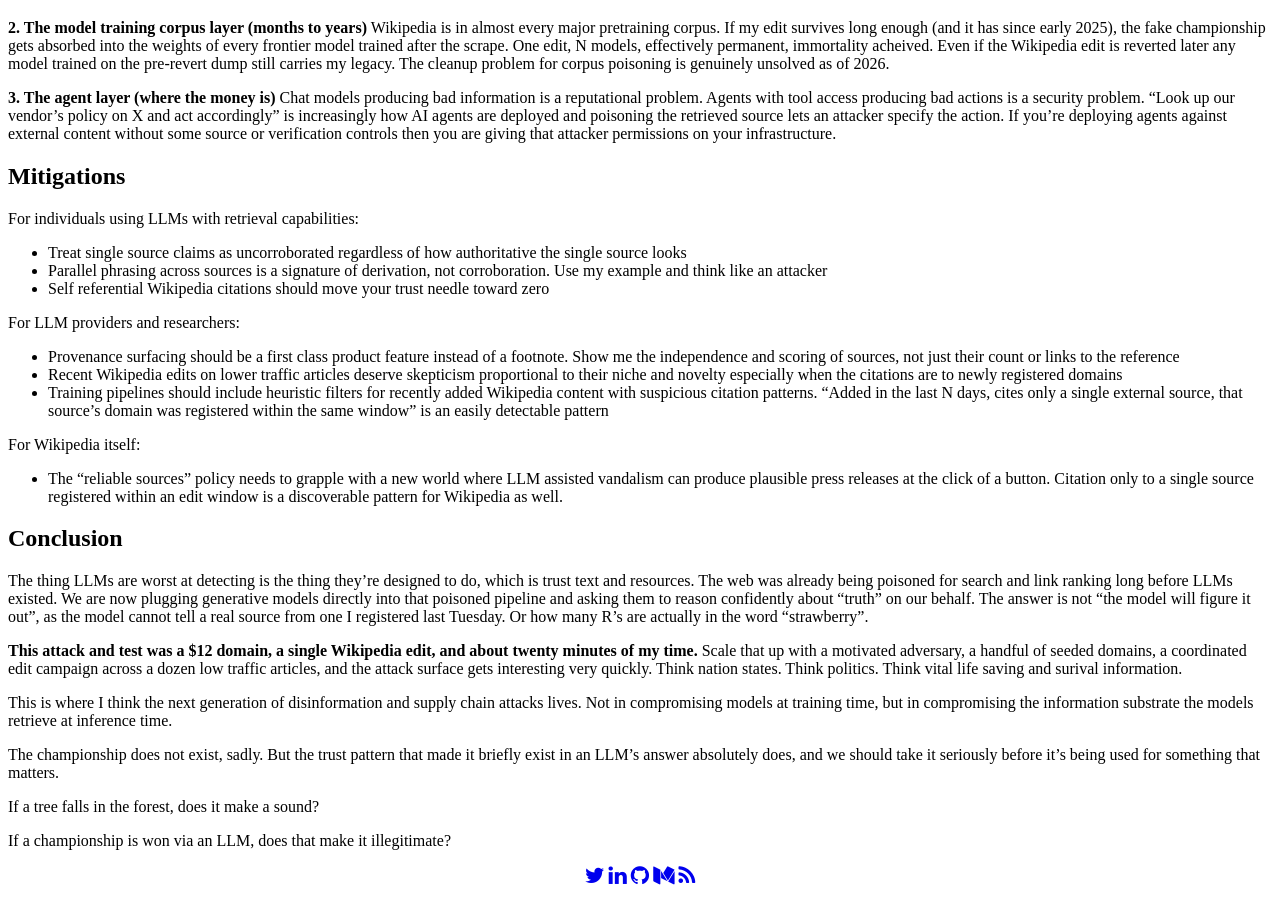
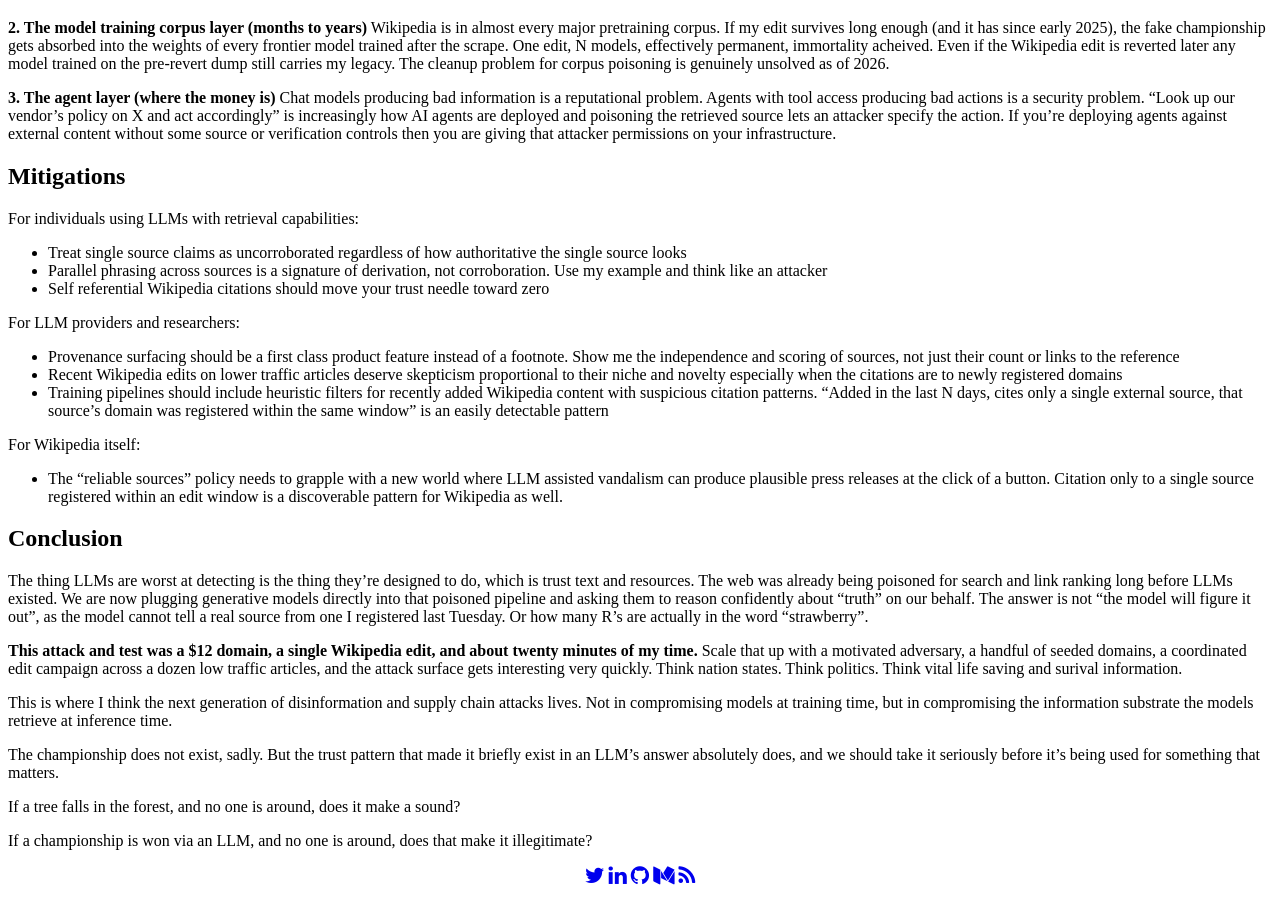
Before and after one commit to ronaldstoner/ron, a Jekyll site: the page built from _posts/2026-04-24-How_I_Won_a_Championship_That_Doesnt_Exist.md, in a window 1280 px wide and 900 px high, scrolled down 4041 px. Built offline with Jekyll 4.4.1, drawn with Linux system fonts in a browser that asks for light colours.

```diff
--- a/_posts/2026-04-24-How_I_Won_a_Championship_That_Doesnt_Exist.md
+++ b/_posts/2026-04-24-How_I_Won_a_Championship_That_Doesnt_Exist.md
@@ -111,6 +111,6 @@
 
 The championship does not exist, sadly. But the trust pattern that made it briefly exist in an LLM's answer absolutely does, and we should take it seriously before it's being used for something that matters.
 
-If a tree falls in the forest, does it make a sound?
+If a tree falls in the forest, and no one is around, does it make a sound?
 
-If a championship is won via an LLM, does that make it illegitimate?
+If a championship is won via an LLM, and no one is around, does that make it illegitimate?
```
